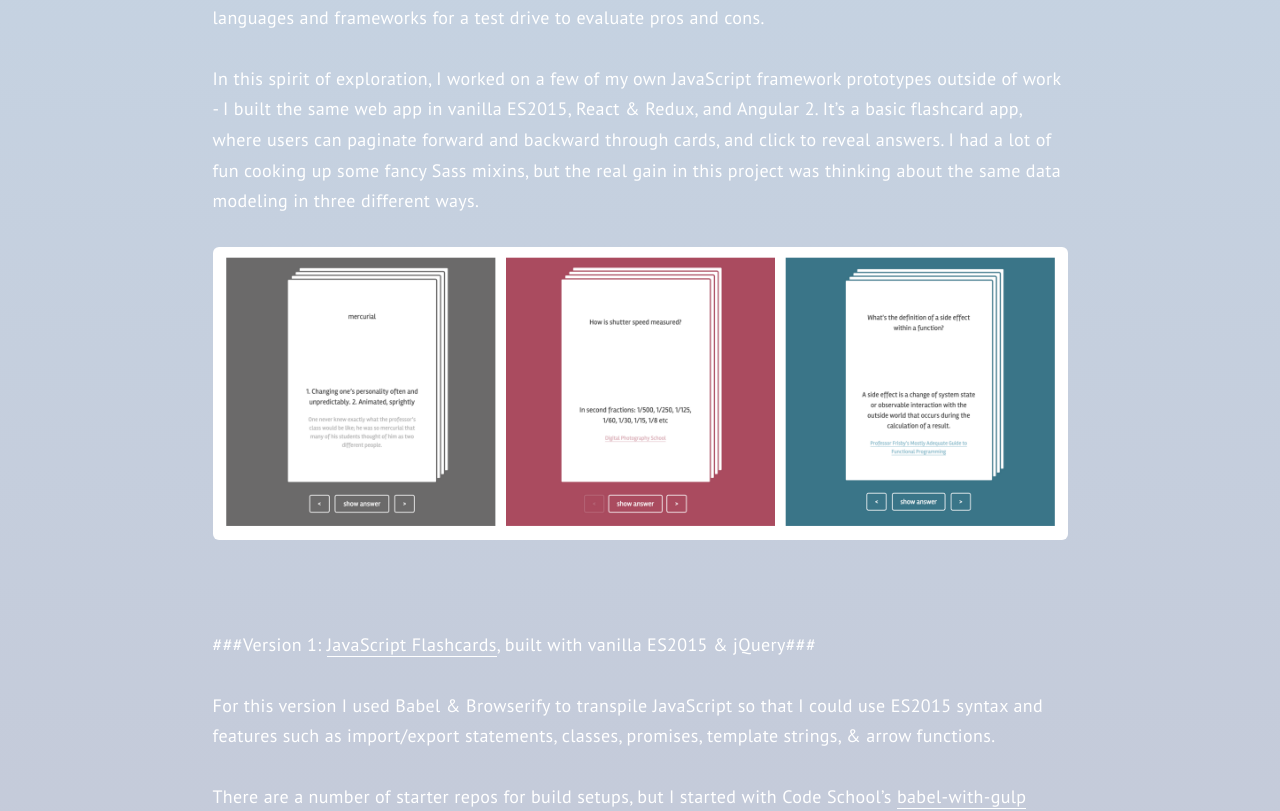
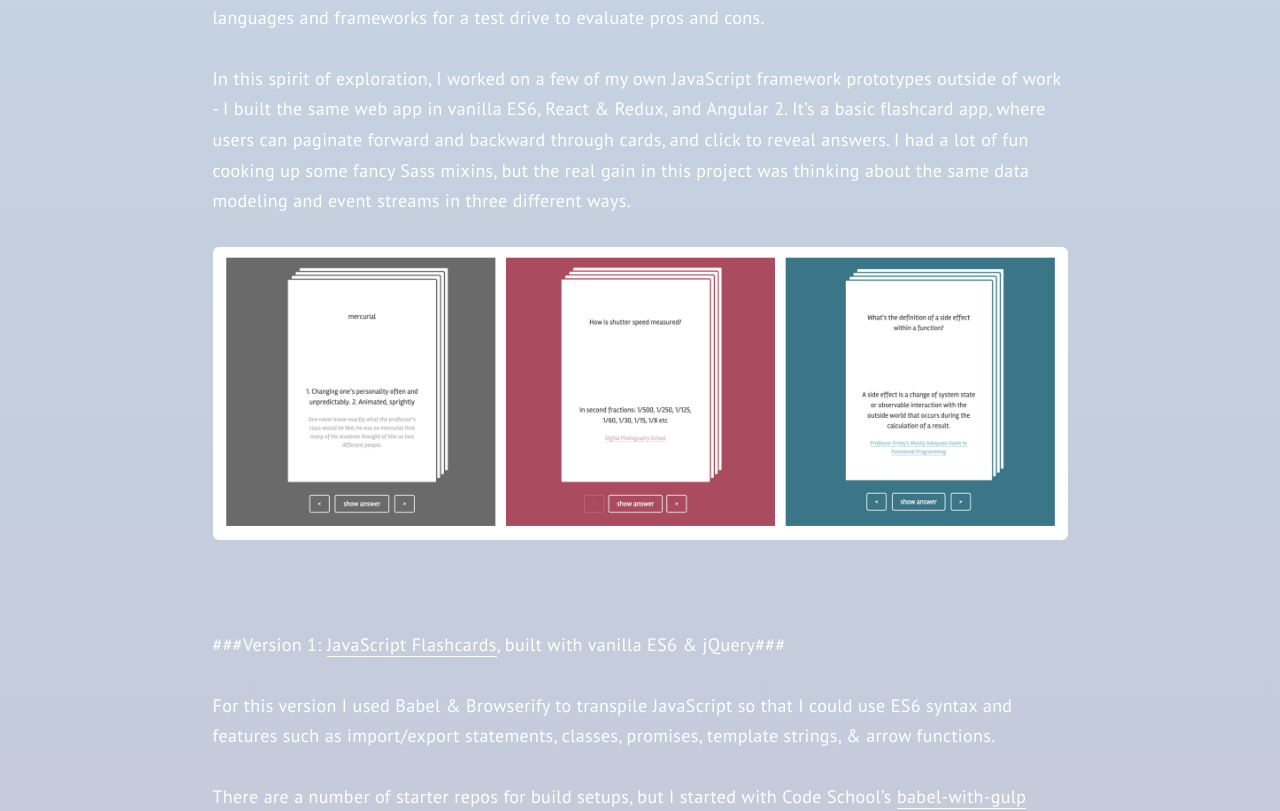
Before and after one commit to ahoef/jekyll-blog, a Jekyll site: the page built from _posts/2016-01-05-flashcard-app.md, in a window 1280 px wide and 1400 px high, scrolled down 452 px. Shown: the part 193-1004 px from the top of the window. Built offline with Jekyll 4.4.1, drawn with Linux system fonts in a browser that asks for light colours; some of the changed text lies outside the part shown.

Commit message:
minor updates to content in flashcard app

```diff
--- a/_posts/2016-01-05-flashcard-app.md
+++ b/_posts/2016-01-05-flashcard-app.md
@@ -3,21 +3,21 @@ layout: post
 title:  "Three Implementations of a Flashcard App"
 date:   2016-01-05
 categories:
-excerpt: "To see the differences between frameworks, I recently built the same web app in vanilla ES2015, React & Redux, and Angular 2. It's a basic flashcard app, where users can paginate forward and backward through cards, and click to reveal answers. I had a lot of fun cooking up some fancy Sass mixins, but the real gain in this project was thinking about the same data modeling in three different ways."
+excerpt: "To see the differences between frameworks, I recently built the same web app in vanilla ES6, React & Redux, and Angular 2. It's a basic flashcard app, where users can paginate forward and backward through cards, and click to reveal answers. I had a lot of fun cooking up some fancy Sass mixins, but the real gain in this project was thinking about the same data modeling and event streams in three different ways."
 image: "/images/flashcard-app.png"
 ---
 
 Last month I started a new project at work, the magnitude of which is greater than anything else I've worked on in the past! One of the first and most important steps in tackling this huge project was to decide on a tech stack that best meets the business' needs as a global e-commerce company. So in recent weeks, I, along with a team of other developers at URBN, have had the opportunity to take several languages and frameworks for a test drive to evaluate pros and cons.
 
-In this spirit of exploration, I worked on a few of my own JavaScript framework prototypes outside of work - I built the same web app in vanilla ES2015, React & Redux, and Angular 2. It's a basic flashcard app, where users can paginate forward and backward through cards, and click to reveal answers. I had a lot of fun cooking up some fancy Sass mixins, but the real gain in this project was thinking about the same data modeling in three different ways.
+In this spirit of exploration, I worked on a few of my own JavaScript framework prototypes outside of work - I built the same web app in vanilla ES6, React & Redux, and Angular 2. It's a basic flashcard app, where users can paginate forward and backward through cards, and click to reveal answers. I had a lot of fun cooking up some fancy Sass mixins, but the real gain in this project was thinking about the same data modeling and event streams in three different ways.
 
 <img src="/images/flashcard-app.png">
 
 <br>
 
-###Version 1: [JavaScript Flashcards](http://www.ahoef.co/js-flashcards), built with vanilla ES2015 & jQuery###
+###Version 1: [JavaScript Flashcards](http://www.ahoef.co/js-flashcards), built with vanilla ES6 & jQuery###
 
-For this version I used Babel & Browserify to transpile JavaScript so that I could use ES2015 syntax and features such as import/export statements, classes, promises, template strings, & arrow functions.
+For this version I used Babel & Browserify to transpile JavaScript so that I could use ES6 syntax and features such as import/export statements, classes, promises, template strings, & arrow functions.
 
 There are a number of starter repos for build setups, but I started with Code School's [babel-with-gulp](https://github.com/codeschool/babel-with-gulp) repo to avoid some potential headaches with getting code to transpile. The gulpfile in that repo only builds JS, so I added in functionality to watch JS files and also to compile & watch Sass files. From there I started building out a basic MVC pattern, where a controller's promise chain calls model methods and ultimately renders out the view. This is what the <code>.render</code> method looks like:
 
@@ -37,7 +37,7 @@ There are a number of starter repos for build setups, but I started with Code Sc
 Out of the 3 flashcard apps, this one has by far the smallest JS file size. The large majority of the total file size comes from jQuery (86K), and I could easily trim that out by using native selectors & event handling.
 
 **Compiled JS:** 100K <br>
-**Source Code:** [https://github.com/ahoef/es2015-flashcard-app](https://github.com/ahoef/es2015-flashcard-app)
+**Source Code:** [https://github.com/ahoef/ES6-flashcard-app](https://github.com/ahoef/ES6-flashcard-app)
 <br>
 <br>
 
@@ -158,6 +158,6 @@ Ultimately I liked making the Angular 2 flashcard app the best! I found that out
 
 As for React, I still have much more to learn, and I look forward to gaining more expertise with it. I'm gradually becoming more familiar with Redux, as it was chosen as a key player in this project at work. Only a few weeks into development, my team has found a number of takeaways. For example, we learned that out-of-the-box Redux does not handle async functions all that well, so we've implemented [sagas](https://github.com/yelouafi/redux-saga) for a generator-based approach. We've also learned that the state object can grow very quickly, so it's important to limit top-level properties early on.
 
-And while I really like using ES2015 syntax and features in my code, I can't see myself ever opting to build a large-scale MVC framework with vanilla JS, as the view layer can get very unweildy very fast.
+And while I really like using ES6 syntax and features in my code, I can't see myself ever opting to build a large-scale MVC framework with vanilla JS, as the view layer can get very unweildy very fast.
 
 That's all for now... next up is a flashcard app in [Elm](http://elm-lang.org/)! Stay tuned!
```
